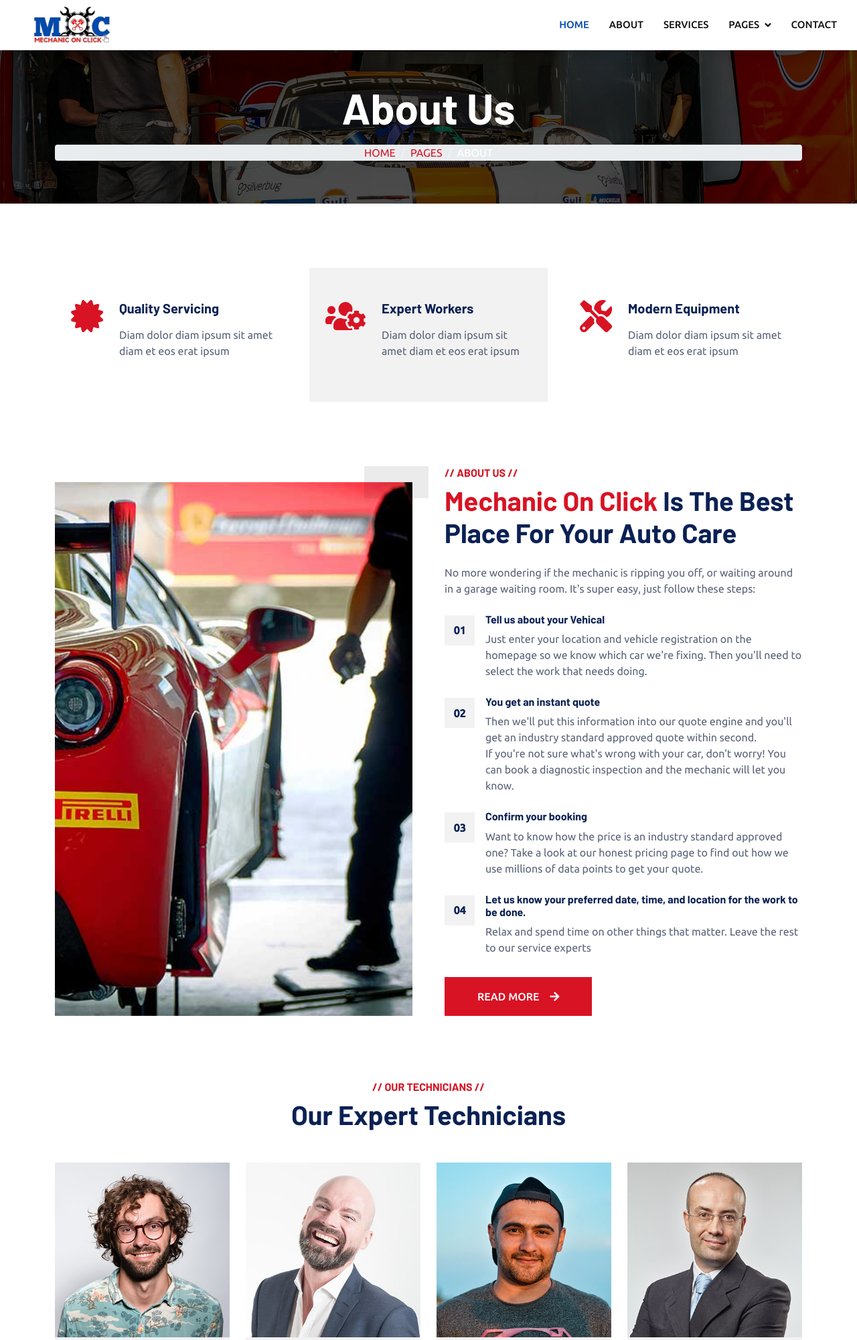
After one commit to rhlgr/MechanicOnClick, a Django app: page /about/ in a window 1280 px wide. The commit adds this page. Shown: the top 2001 px of the page at 67% size. Run offline with Django 4.2, Linux system fonts and the light colour scheme; some libraries are stand-ins or nearby versions.

Commit message:
About page added with url

```diff
--- a/Base/urls.py
+++ b/Base/urls.py
@@ -1,5 +1,7 @@
 from django.urls import path
-from .views import home
+from .views import home , about , services
 urlpatterns = [
     path('', home ,name='home_page'),
+    path('about/' , about, name='about_page'),
+    path('service/' , services, name='service_page'),
 ]
--- a/Base/views.py
+++ b/Base/views.py
@@ -3,3 +3,9 @@
 # Create your views here.
 def home(request):
     return render(request,'Base/home.html')
+
+def about(request):
+    return render(request,'Base/aboutus.html')
+
+def services(request):
+    return render(request,'Base/service_page.html')
--- a/static/css/style.css
+++ b/static/css/style.css
@@ -1,9 +1,13 @@
 /********** Template CSS **********/
+
 :root {
     --primary: #004AAD;
     --secondary: #F71F14;
     --light: #F2F2F2;
     --dark: #111111;
+}
+.body{
+    background-color: #111111;
 }
 
 .fw-medium {
@@ -219,7 +223,7 @@
 
 /*** Booking ***/
 .booking {
-    background: linear-gradient(rgba(0, 0, 0, .7), rgba(0, 0, 0, .7)), url(../img/carousel-bg-2.jpg) center center no-repeat;
+    background: linear-gradient(rgba(0, 0, 0, .7), rgba(0, 0, 0, .7)), url('static/img/carousel-bg-2.jpg') center center no-repeat;
     background-size: cover;
 }
 
--- /dev/null
+++ b/templates/Base/aboutus.html
@@ -0,0 +1,32 @@
+{% extends 'Base/base.html' %}
+{% load static %}
+{% block content %}
+<div class="container-fluid page-header mb-5 p-0" style="background-image: url(img/carousel-bg-1.jpg);">
+    <div class="container-fluid page-header-inner py-5">
+        <div class="container text-center">
+            <h1 class="display-3 text-white mb-3 animated slideInDown">About Us</h1>
+            <nav aria-label="breadcrumb">
+                <ol class="breadcrumb justify-content-center text-uppercase">
+                    <li class="breadcrumb-item"><a href="#">Home</a></li>
+                    <li class="breadcrumb-item"><a href="#">Pages</a></li>
+                    <li class="breadcrumb-item text-white active" aria-current="page">About</li>
+                </ol>
+            </nav>
+        </div>
+    </div>
+</div>
+<!-- Page Header End -->
+
+
+{% include 'Base/service_view.html' %}
+
+
+{% include 'Base/about_view.html' %}
+
+
+
+
+{% include 'Base/team_view.html' %}
+<!-- Team End -->
+
+{% endblock %}
--- a/templates/Base/base.html
+++ b/templates/Base/base.html
@@ -23,6 +23,7 @@
     <link rel="shortcut icon" href="{% static 'img/MoCfev.png' %}" type="image/x-icon">
 
     <!-- Libraries Stylesheet -->
+    <link rel="stylesheet" href="https://stackpath.bootstrapcdn.com/bootstrap/4.5.0/css/bootstrap.min.css" integrity="sha384-9aIt2nRpC12Uk9gS9baDl411NQApFmC26EwAOH8WgZl5MYYxFfc+NcPb1dKGj7Sk" crossorigin="anonymous">
     <link href="{% static 'lib/animate/animate.min.css'%}" rel="stylesheet">
     <link href="{% static 'lib/owlcarousel/assets/owl.carousel.min.css' %}" rel="stylesheet">
     <link href="{% static 'lib/tempusdominus/css/tempusdominus-bootstrap-4.min.css' %}" rel="stylesheet" />
@@ -35,6 +36,11 @@
 </head>
 
 <body>
+    <div id="spinner" class="show bg-white position-fixed translate-middle w-100 vh-100 top-50 start-50 d-flex align-items-center justify-content-center">
+        <div class="spinner-border text-primary" style="width: 3rem; height: 3rem;" role="status">
+            <span class="sr-only">Loading...</span>
+        </div>
+    </div>
 
     {% include 'Base/navbar.html' %}
     {% block content %}
--- a/templates/Base/navbar.html
+++ b/templates/Base/navbar.html
@@ -9,8 +9,8 @@
     </button>
     <div class="collapse navbar-collapse" id="navbarCollapse">
         <div class="navbar-nav ms-auto p-4 p-lg-0">
-            <a href="index.html" class="nav-item nav-link active">Home</a>
-            <a href="about.html" class="nav-item nav-link">About</a>
+            <a href="{% url 'home_page' %}" class="nav-item nav-link active">Home</a>
+            <a href="{% url 'about_page' %}" class="nav-item nav-link">About</a>
             <a href="service.html" class="nav-item nav-link">Services</a>
             <div class="nav-item dropdown">
                 <a href="#" class="nav-link dropdown-toggle" data-bs-toggle="dropdown">Pages</a>
```
Also changed, not shown: templates/Base/service_page.html (added, +8 -0 lines).
